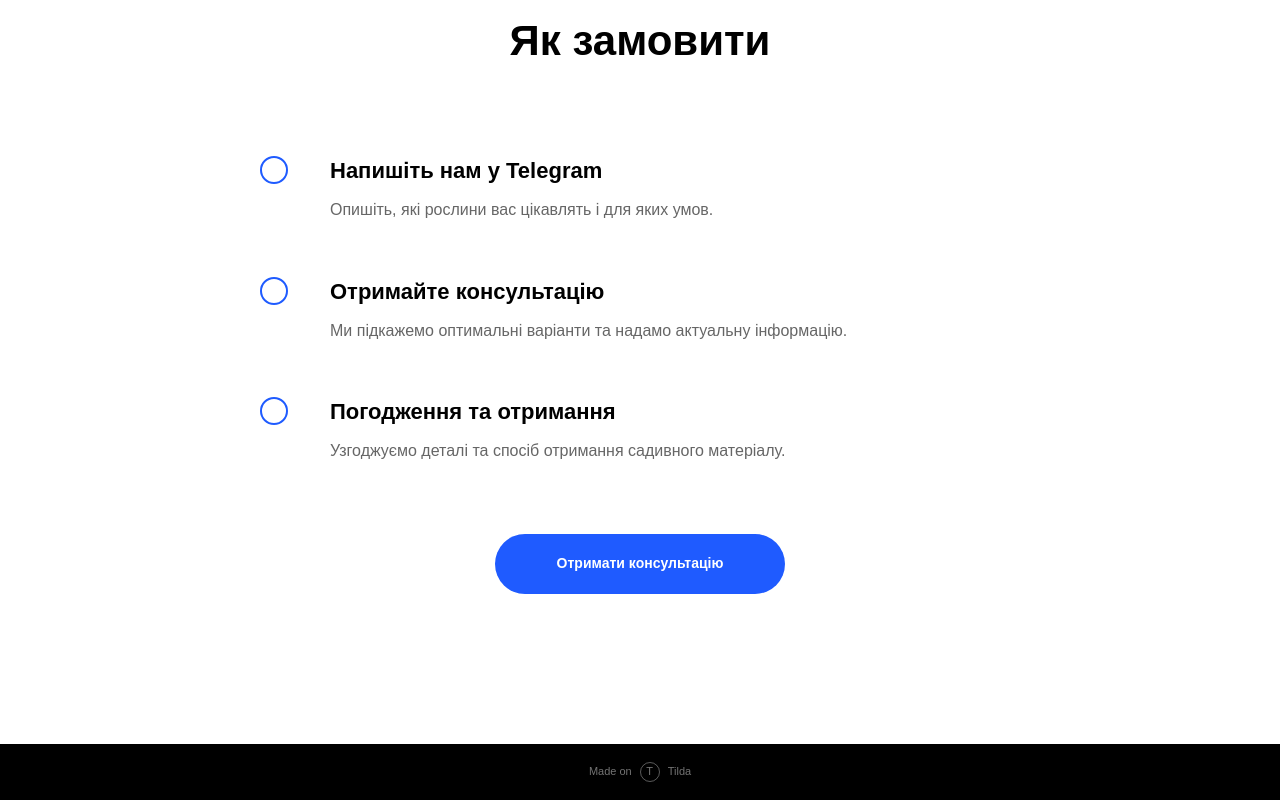
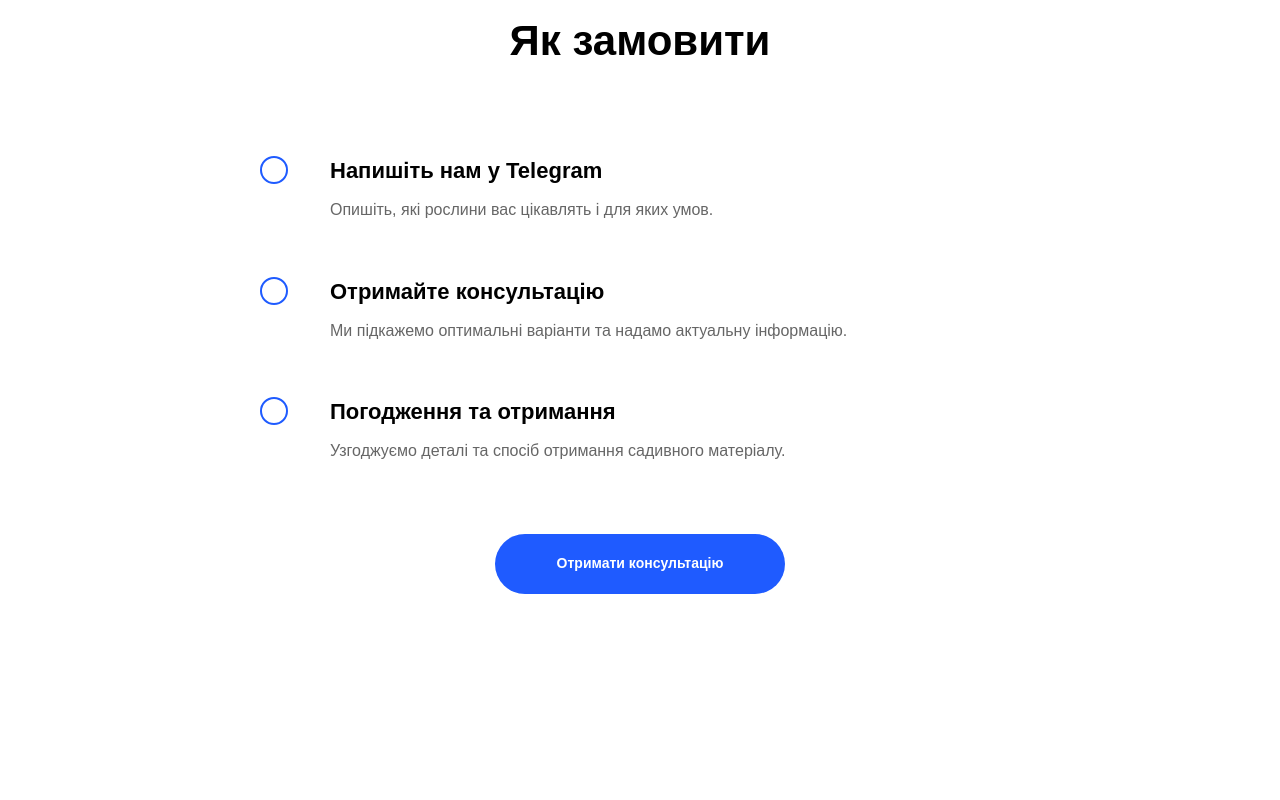
Before and after one commit to prikhodkoab-source/flora-aroma-site, an Astro site: page / in a window 1280 px wide. Shown: the part 3304-4104 px from the top of the page. After the commit the page ends 4048 px from the top, so only its background shows below. Built offline with nearby package versions, Linux system fonts and the light colour scheme; Astro itself is replaced by a stand-in of ours.

Commit message:
fix: remove Tilda service footer

```diff
--- a/src/components/TildaCloneFooter.astro
+++ b/src/components/TildaCloneFooter.astro
@@ -15,9 +15,3 @@ const showContacts = Astro.props.showContacts ?? false;
     </div>
   </footer>
 )}
-
-<div class="tilda-service-footer" aria-hidden="true">
-  <span>Made on</span>
-  <span class="tilda-service-footer__mark">T</span>
-  <span>Tilda</span>
-</div>
--- a/src/styles/global.css
+++ b/src/styles/global.css
@@ -462,26 +462,6 @@ select {
   color: #000000;
   font-size: 18px;
   text-decoration: none;
-}
-
-.tilda-service-footer {
-  display: flex;
-  min-height: 56px;
-  align-items: center;
-  justify-content: center;
-  gap: 8px;
-  background: #000000;
-  color: rgba(255, 255, 255, 0.45);
-  font-size: 11px;
-}
-
-.tilda-service-footer__mark {
-  display: grid;
-  width: 20px;
-  height: 20px;
-  place-items: center;
-  border: 1px solid rgba(255, 255, 255, 0.35);
-  border-radius: 999px;
 }
 
 .tilda-product-page,
```
